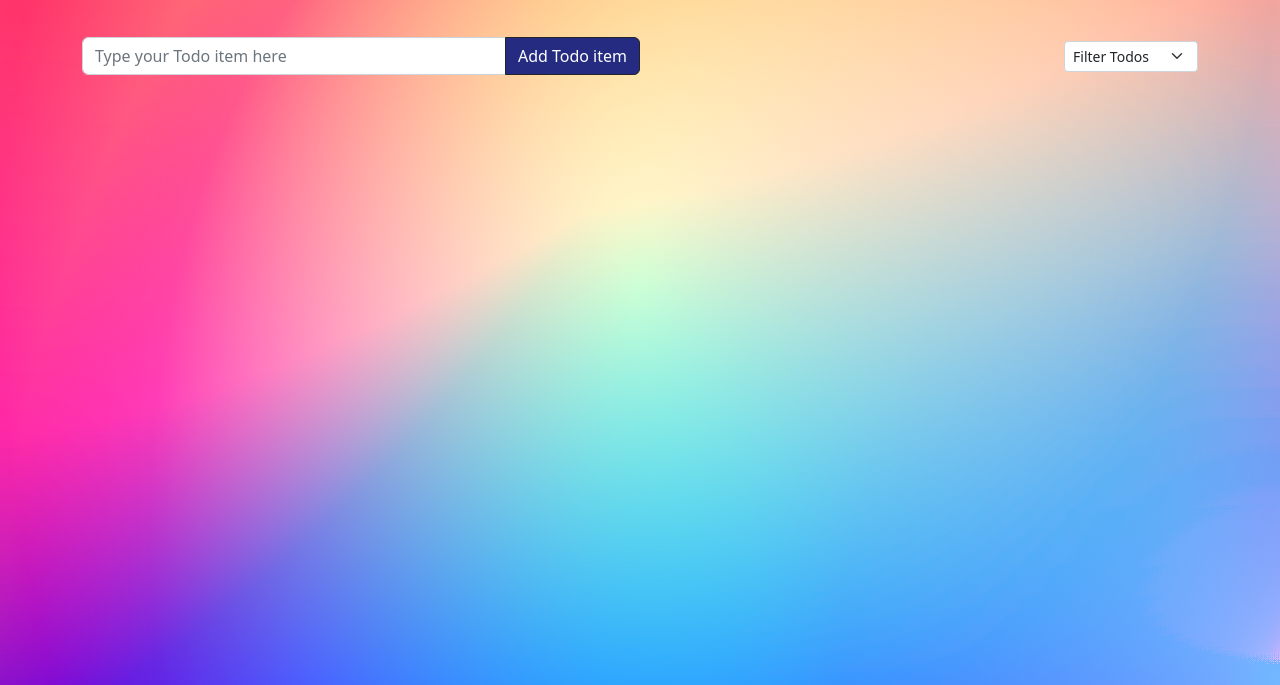
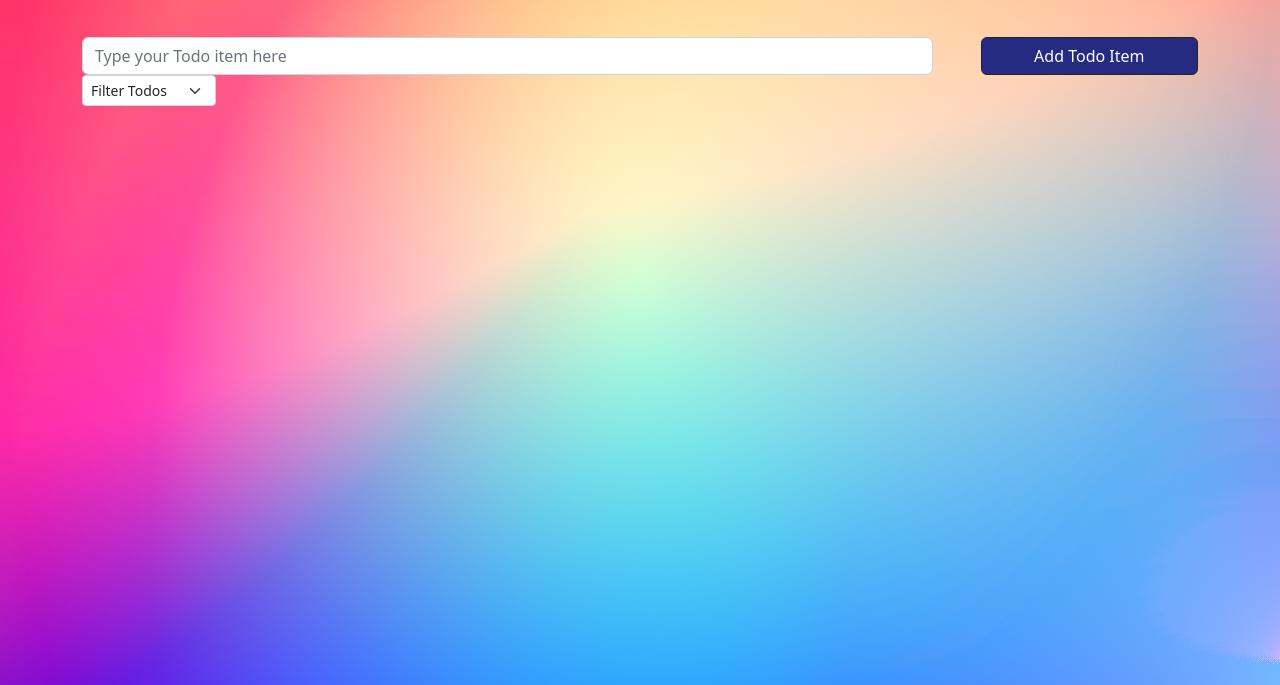
Before and after one commit to MariamYoussef23/TodoList-vanillaJS, a plain HTML site: page index.html in a window 1280 px wide. Shown: the part 115-800 px from the top of the page. Drawn offline with nearby package versions, Linux system fonts and the light colour scheme.

Commit message:
styling edits

```diff
--- a/index.html
+++ b/index.html
@@ -31,26 +31,14 @@
             <header class="p-5 text-center">
                 <h1>Todo List </h1>
             </header>
-            <!--
-            <div class="card">
-                <div class="card-body">
+
             <div class="d-flex flex-row align-items-center">
-                        <input type="text" class="form-control form-control-lg todo-input" id="exampleFormControlInput1" placeholder="Add new...">
-                        <div>
-                          <button type="button" class="btn btn-primary">Add</button>
-                        </div>
-                      </div>
-                </div>
+                <input type="text" class="form-control todo-input" placeholder="Type your Todo item here">
+                <button type="button" id="todo-button"class="btn btn-dark ms-5 w-25" onclick="addTodo()">Add Todo Item</button>
             </div>
 
-            -->
-            <form class="d-md-flex justify-content-between align-items-center">
 
-                <!-- User input new todo item -->
-                <div class="input-group w-50">
-                    <input type="text" class="form-control todo-input" placeholder="Type your Todo item here">
-                    <button type="button" id="todo-button"class="btn btn-dark " onclick="addTodo()">Add Todo item</button>
-                </div>
+
             <!--Filtering the todo items -->
             <select id="todoFilterSelect" name="todos" onchange="filterTodo()" class="form-select form-select-sm w-auto  filter-todo"
                 aria-label=".form-select-sm example">
@@ -59,7 +47,7 @@
                 <option value="completed">Completed</option>
                 <option value="uncompleted">uncompleted</option>
             </select>
-            </form>
+
 
             <!-- List of todo items -->
             <div class="todo-group p-5 align-items-center">
```
Lines whose indentation alone changed are shown as unchanged.
